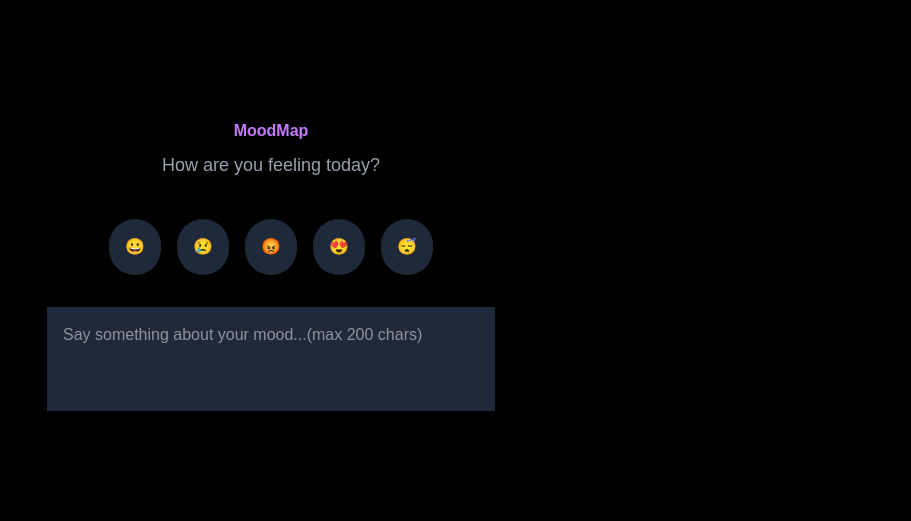
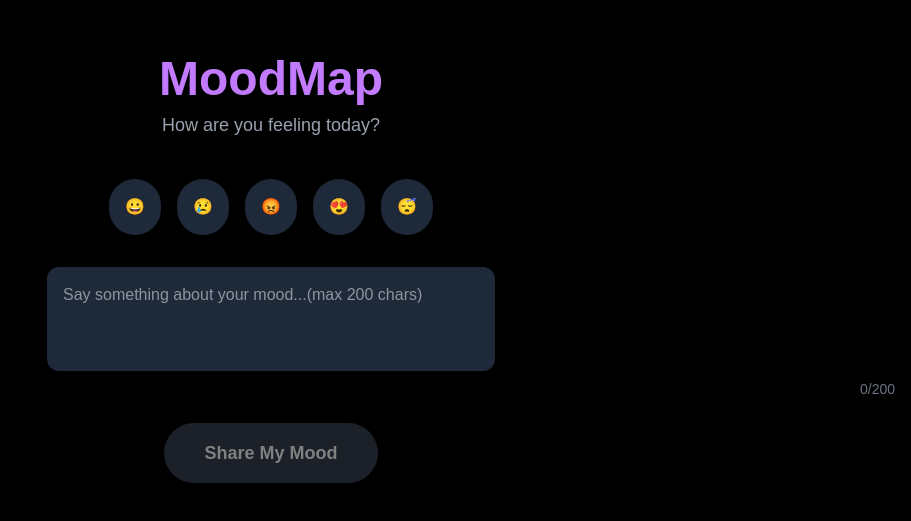
Before and after one commit to PJF4444/moodmap, a Next.js app: page / in a window 1280 px wide. Shown: the part 131-652 px from the top of the page, without its empty margins (369-1280 px from the left). Built offline with nearby package versions, Linux system fonts and the light colour scheme.

Commit message:
Added the submit button

```diff
--- a/app/page.js
+++ b/app/page.js
@@ -24,7 +24,7 @@ export default function Home() {
     <main className="min-h-screen bg-black text-white flex flex-col items-center justify-center p-4"> {/* Makes a screen the fit the whole screen with a black background and white text */}
 
     {/* Header */}
-    <h1 className="text-5x1 font-bold mb-2 text-purple-400">MoodMap</h1> {/* Title of the app with styling */}
+    <h1 className="text-5xl font-bold mb-2 text-purple-400">MoodMap</h1> {/* Title of the app with styling */}
 
     {/* Subheader */}
     <p className="text-gray-400 mb-10 text-lg">How are you feeling today?</p> {/* A prompt for the user with styling */}
@@ -51,9 +51,31 @@ export default function Home() {
       maxLength={140}
       value={message}
       onChange={(e) => setMessage(e.target.value)}
-      className="w-full max-w-md bg-gray-800 text-white rounded-x1 p-4 mb-2 resize-none outline-none focus:ring-2 foucus:ring-purple-500" /* Styling for the text area */
+      className="w-full max-w-md bg-gray-800 text-white rounded-xl p-4 mb-2 resize-none outline-none focus:ring-2 focus:ring-purple-500" /* Styling for the text area */
       rows={3}
     />
+
+    {/* a message counter to let the user know how many characters till the limit */}
+    <p className = "text-gray-500 text-sm mb-6 self-end max-w-md">
+      {message.length}/200
+    </p>
+
+    <button
+      onClick={handleSubmit}
+      disabled={!selectedEmoji}  // disable the button if no emoji is selected
+      className = {`px-10 py-4 rounded-full text-lg font-bold transition-all duration-200 ${
+        selectedEmoji
+        ? 'bg-purple-600 hover:bg-purple-500 cursor-pointer'
+        : 'bg-gray-700 cursor-not-allowed opacity-50'
+      }`}
+    >
+      Share My Mood
+    </button>
+
+    {submitted && (
+      <p className = "mt-6 text-green-400 text-lg font-medium">
+        Thank you for sharing your mood!🎊🫶🎉 Feel to browse the results page to see how others are feeling.
+      </p>)}
 
 
 
```
